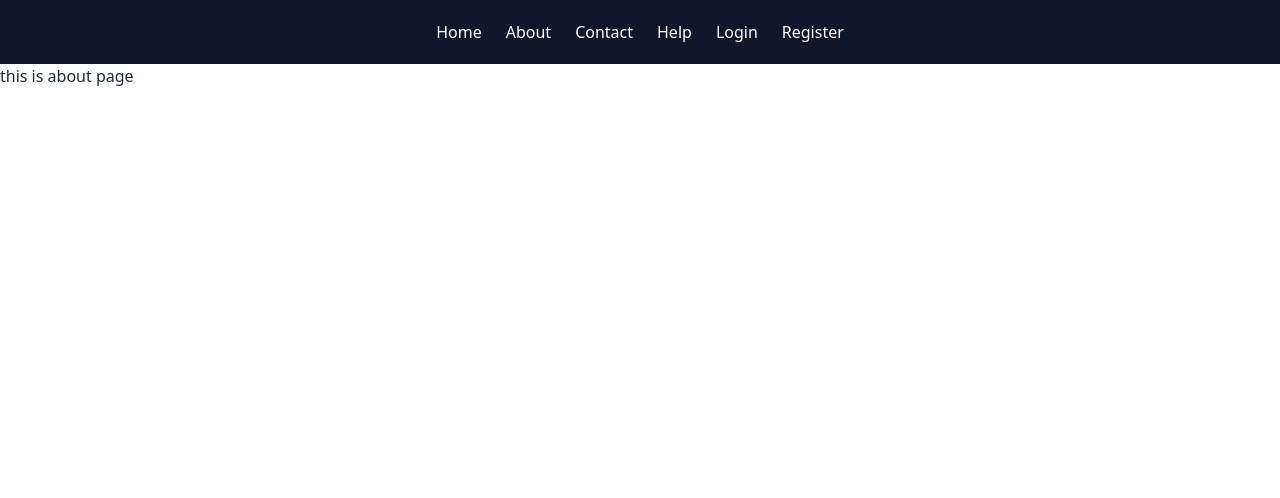
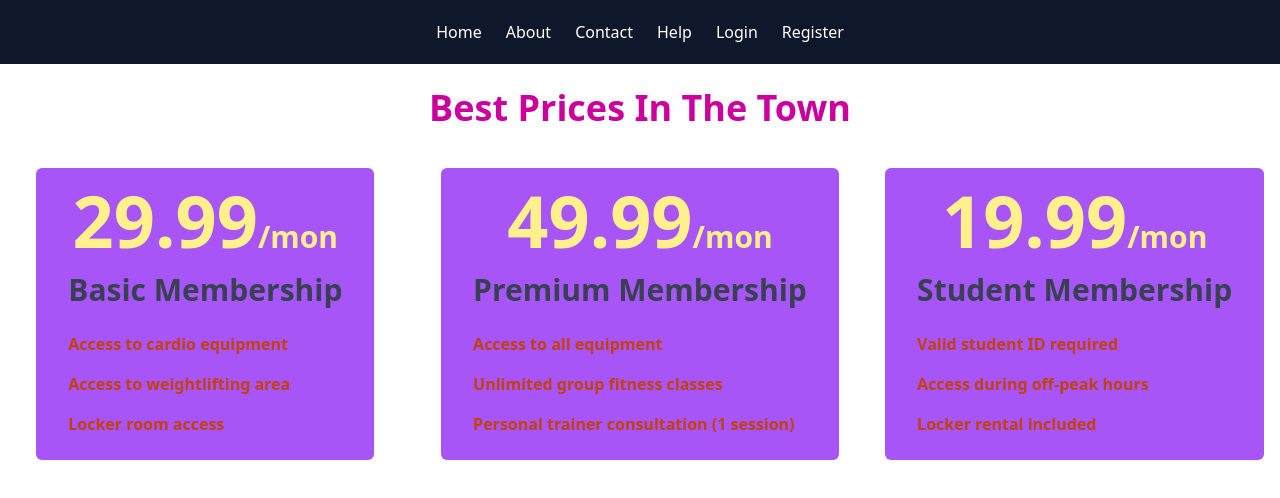
Before and after one commit to AshikurZaman01/React-Practice_, a React (Vite) app: page /about in a window 1280 px wide. Shown: the top 498 px of the page. Built offline with nearby package versions, Linux system fonts and the light colour scheme.

Commit message:
add price option

```diff
--- /dev/null
+++ b/public/price.json
@@ -0,0 +1,37 @@
+{
+    "gym_prices": [
+        {
+            "id": "basic_membership",
+            "name": "Basic Membership",
+            "price": 29.99,
+            "features": [
+                "Access to cardio equipment",
+                "Access to weightlifting area",
+                "Locker room access"
+            ],
+            "is_featured": false
+        },
+        {
+            "id": "premium_membership",
+            "name": "Premium Membership",
+            "price": 49.99,
+            "features": [
+                "Access to all equipment",
+                "Unlimited group fitness classes",
+                "Personal trainer consultation (1 session)"
+            ],
+            "is_featured": true
+        },
+        {
+            "id": "student_membership",
+            "name": "Student Membership",
+            "price": 19.99,
+            "features": [
+                "Valid student ID required",
+                "Access during off-peak hours",
+                "Locker rental included"
+            ],
+            "is_featured": false
+        }
+    ]
+}
--- a/src/Components/Pages/About/About.jsx
+++ b/src/Components/Pages/About/About.jsx
@@ -1,8 +1,9 @@
+import Price from "../Price/Price";
 
 const About = () => {
     return (
         <div>
-            this is about page
+            <Price></Price>
         </div>
     );
 };
--- a/src/Components/Pages/Home/Home.jsx
+++ b/src/Components/Pages/Home/Home.jsx
@@ -1,11 +1,8 @@
 
 const Home = () => {
-
-
-
-
     return (
         <div>
+
         </div>
     );
 };
--- /dev/null
+++ b/src/Components/Pages/Price/Price.jsx
@@ -0,0 +1,31 @@
+import { useEffect } from "react";
+import { useState } from "react";
+import PriceOption from "./PriceOption";
+
+const Price = () => {
+
+    const [price, setPrice] = useState([]);
+    useEffect(() => {
+        fetch('price.json')
+            .then(res => res.json())
+            .then(data => setPrice(data.gym_prices))
+    }, [])
+
+
+    return (
+        <div>
+            <div className="mb-10">
+                <h1 className="text-center text-secondary-focus capitalize text-4xl font-semibold mt-6">Best Prices in the town</h1>
+            </div>
+
+            <div className="grid grid-cols-1 sm:grid-cols-2 lg:grid-cols-3 gap-6 ">
+                {
+                    price.map((pri, indx) => <PriceOption key={indx} pri={pri}></PriceOption>)
+                }
+            </div>
+
+        </div>
+    );
+};
+
+export default Price;
--- /dev/null
+++ b/src/Components/Pages/Price/PriceOption.jsx
@@ -0,0 +1,30 @@
+const PriceOption = ({ pri }) => {
+    const { name, price, features } = pri || {};
+
+    return (
+        <div className="mx-auto bg-purple-500 rounded-md px-8 py-4 text-yellow-200">
+            <div>
+                <h2 className="font-extrabold text-center">
+                    <span className="text-7xl ">{price}</span>
+                    <span className="text-3xl ">/mon</span>
+                </h2>
+                <h4 className="text-3xl py-4 text-gray-700 font-bold">{name}</h4>
+
+                {
+                    features.map(feature => {
+                        return (
+                            <p className="text-orange-700 font-semibold py-2" key={feature.id}>{feature}</p>
+                        )
+                    })
+                }
+            </div>
+        </div>
+    );
+};
+
+
+
+
+
+
+export default PriceOption;
```
